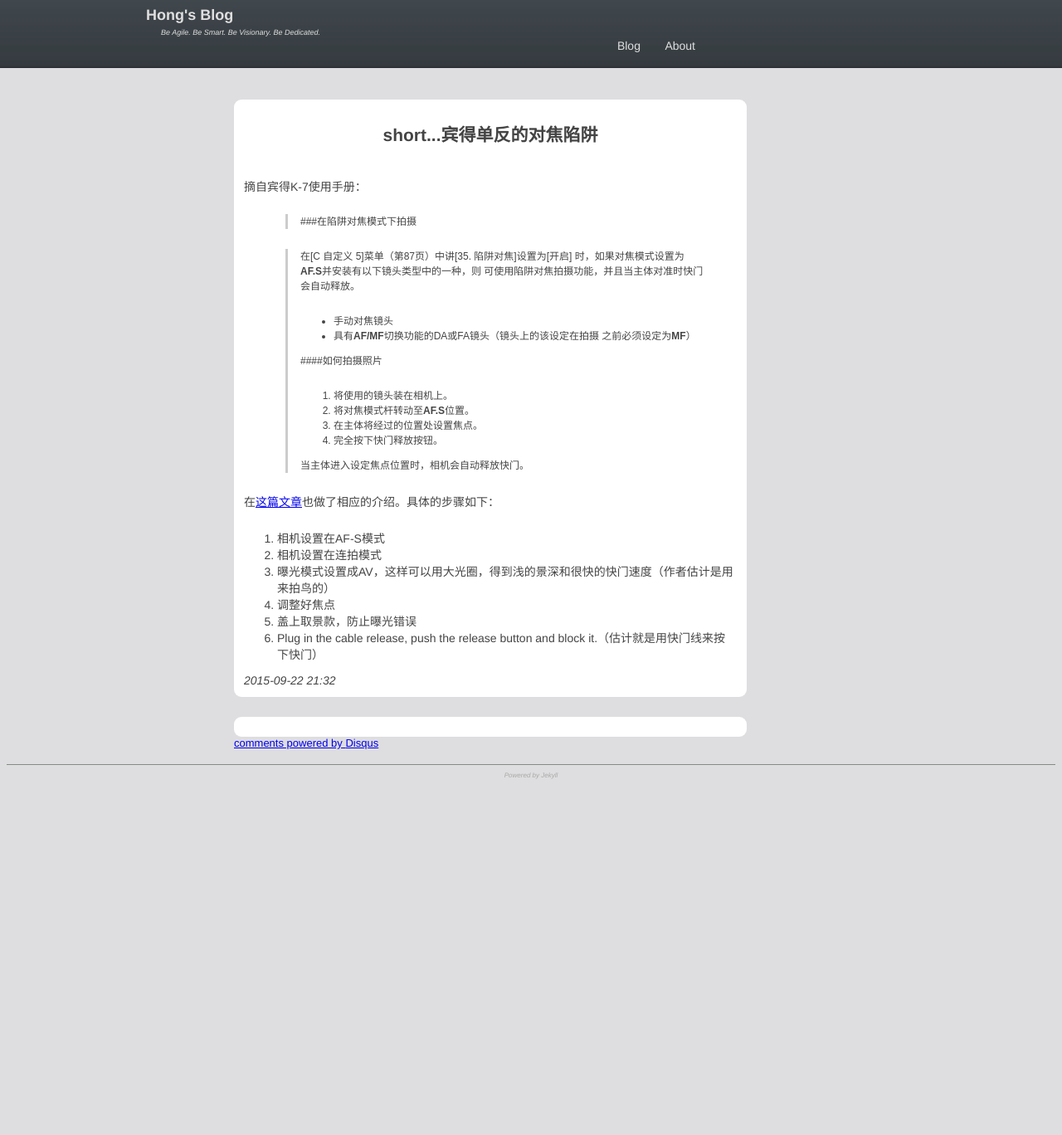
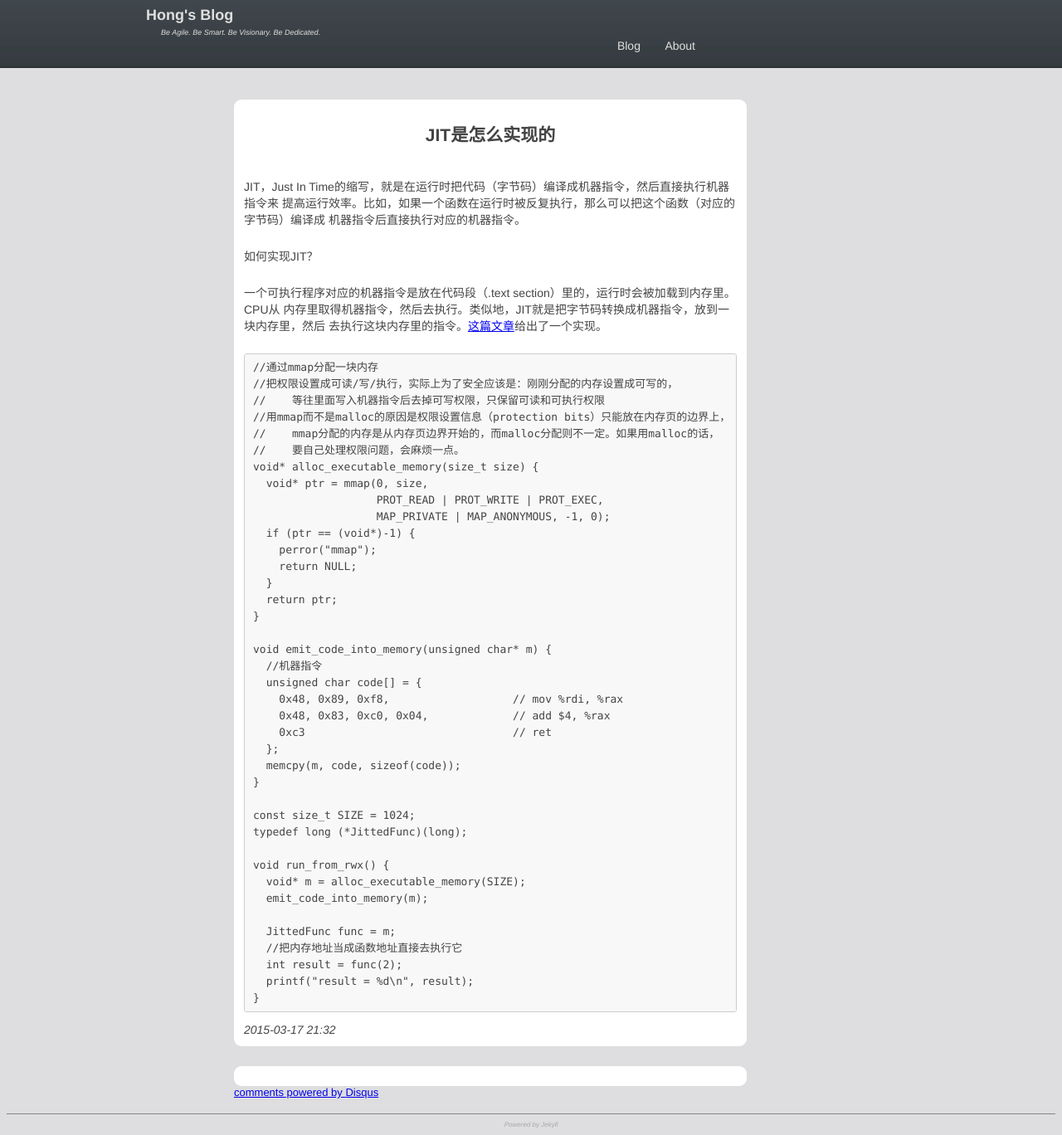
Before and after one commit to RockHong/rockhong.github.com, a Jekyll site: the page built from _posts/2015-03-17-jit-in-simple.md, in a window 1280 px wide. Shown: the whole page at 83% size. Built offline with Jekyll 4.4.1, drawn with Linux system fonts in a browser that asks for light colours; comment, search, counter and statistics services are not loaded; before the commit the page ends 947 px from its top, so only the background shows below that.

Commit message:
add a post

```diff
--- a/_posts/2015-03-17-jit-in-simple.md
+++ b/_posts/2015-03-17-jit-in-simple.md
@@ -1,51 +1,68 @@
 ---
 # MUST HAVE BEG
 layout: post
-disqus_identifier: 20140922-pentax-trap-focus # DON'T CHANGE THE VALUE ONCE SET
-title: short...宾得单反的对焦陷阱
+disqus_identifier: 20150317-jit-in-simple # DO NOT CHANGE THE VALUE ONCE SET
+title: JIT是怎么实现的
 # MUST HAVE END
 
 is_short: true
 subtitle:
 tags:
-- Pentax
-date: 2015-09-22 21:32:00
+- JIT
+date: 2015-03-17 21:32:00
 image:
 image_desc:
 ---
 
-摘自宾得K-7使用手册：
+JIT，Just In Time的缩写，就是在运行时把代码（字节码）编译成机器指令，然后直接执行机器指令来
+提高运行效率。比如，如果一个函数在运行时被反复执行，那么可以把这个函数（对应的字节码）编译成
+机器指令后直接执行对应的机器指令。
 
->###在陷阱对焦模式下拍摄
+如何实现JIT？
 
->在[C 自定义 5]菜单（第87页）中讲[35. 陷阱对焦]设置为[开启]
->时，如果对焦模式设置为**AF.S**并安装有以下镜头类型中的一种，则
->可使用陷阱对焦拍摄功能，并且当主体对准时快门会自动释放。
->
->* 手动对焦镜头
->* 具有**AF/MF**切换功能的DA或FA镜头（镜头上的该设定在拍摄
->之前必须设定为**MF**）
->
->####如何拍摄照片
->1. 将使用的镜头装在相机上。
->1. 将对焦模式杆转动至**AF.S**位置。
->1. 在主体将经过的位置处设置焦点。
->1. 完全按下快门释放按钮。
->
->当主体进入设定焦点位置时，相机会自动释放快门。
+一个可执行程序对应的机器指令是放在代码段（.text section）里的，运行时会被加载到内存里。CPU从
+内存里取得机器指令，然后去执行。类似地，JIT就是把字节码转换成机器指令，放到一块内存里，然后
+去执行这块内存里的指令。[这篇文章][1]给出了一个实现。
+
+    //通过mmap分配一块内存
+    //把权限设置成可读/写/执行，实际上为了安全应该是：刚刚分配的内存设置成可写的，
+    //    等往里面写入机器指令后去掉可写权限，只保留可读和可执行权限
+    //用mmap而不是malloc的原因是权限设置信息（protection bits）只能放在内存页的边界上，
+    //    mmap分配的内存是从内存页边界开始的，而malloc分配则不一定。如果用malloc的话，
+    //    要自己处理权限问题，会麻烦一点。
+    void* alloc_executable_memory(size_t size) {
+      void* ptr = mmap(0, size,
+                       PROT_READ | PROT_WRITE | PROT_EXEC,
+                       MAP_PRIVATE | MAP_ANONYMOUS, -1, 0);
+      if (ptr == (void*)-1) {
+        perror("mmap");
+        return NULL;
+      }
+      return ptr;
+    }
+
+    void emit_code_into_memory(unsigned char* m) {
+      //机器指令
+      unsigned char code[] = {
+        0x48, 0x89, 0xf8,                   // mov %rdi, %rax
+        0x48, 0x83, 0xc0, 0x04,             // add $4, %rax
+        0xc3                                // ret
+      };
+      memcpy(m, code, sizeof(code));
+    }
+
+    const size_t SIZE = 1024;
+    typedef long (*JittedFunc)(long);
+
+    void run_from_rwx() {
+      void* m = alloc_executable_memory(SIZE);
+      emit_code_into_memory(m);
+
+      JittedFunc func = m;
+      //把内存地址当成函数地址直接去执行它
+      int result = func(2);
+      printf("result = %d\n", result);
+    }
 
 
-
-
-在[这篇文章][1]也做了相应的介绍。具体的步骤如下：
-
-1. 相机设置在AF-S模式
-2. 相机设置在连拍模式
-3. 曝光模式设置成AV，这样可以用大光圈，得到浅的景深和很快的快门速度（作者估计是用来拍鸟的）
-4. 调整好焦点
-5. 盖上取景款，防止曝光错误
-6. Plug in the cable release, push the release button and block it.（估计就是用快门线来按下快门）
-
-
-
-[1]: http://www.pentaxforums.com/forums/53-pentax-dslr-camera-articles/51036-how-use-trap-focus-catch-focus.html "Pentax Trap Focus"
+[1]: http://eli.thegreenplace.net/2013/11/05/how-to-jit-an-introduction/ "How to JIT - an introduction"
```
